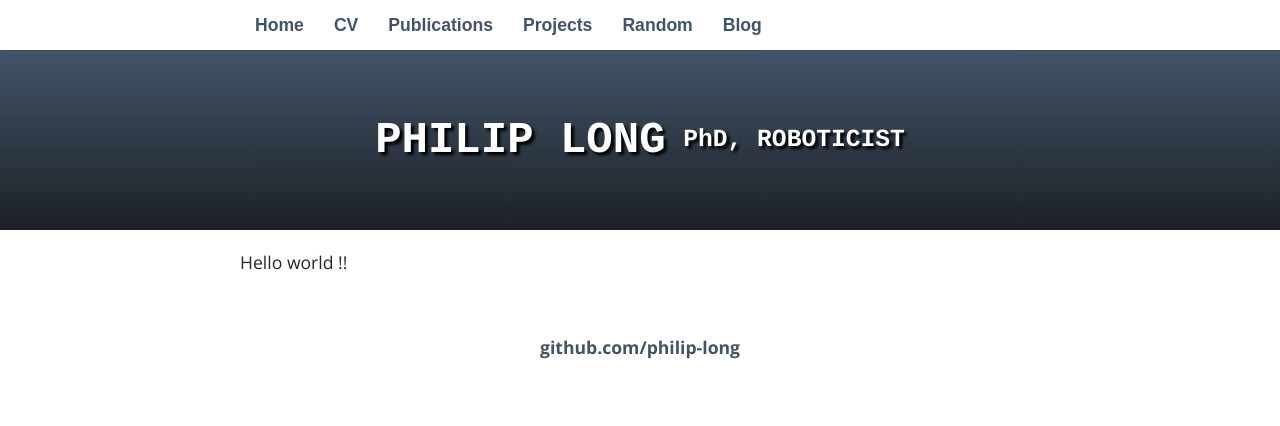
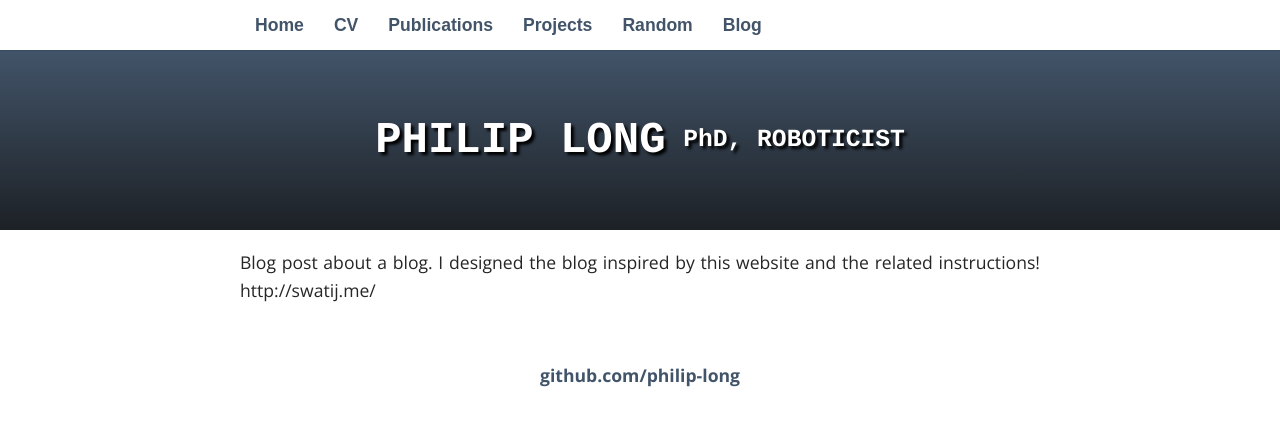
Before and after one commit to philip-long/philip-long.github.io, a Jekyll site: the page built from _posts/2018-07-04-Create.md, in a window 1280 px wide. Shown: the top 426 px of the page. Built offline with Jekyll 4.4.1, drawn with Linux system fonts in a browser that asks for light colours; nearby versions of some CDN libraries; some web fonts are replaced; library files that are not in the unit come from our copies.

Commit message:
Update 2018-07-04-Create.md

```diff
--- a/_posts/2018-07-04-Create.md
+++ b/_posts/2018-07-04-Create.md
@@ -5,4 +5,5 @@ date:   2018-07-04 16:16:01 -0600
 category: [ Website]
 ---
 
-Hello world !!
+Blog post about a blog. I designed the blog inspired by this website and the related instructions!
+http://swatij.me/
```
